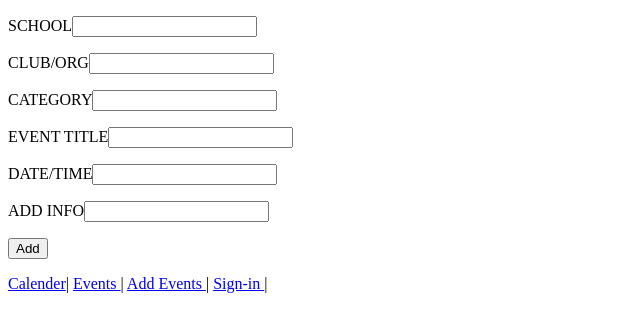
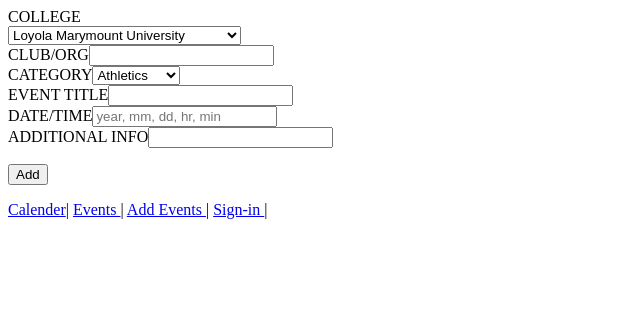
Before and after one commit to francisjodi/Eventful, a Python web app: template templates/addevent.html in a window 1280 px wide. Shown: the top 332 px of the page, without its empty margins (0-640 px from the left). Run offline with Jinja, Linux system fonts and the light colour scheme; the template is opened without the code that fills it, so the values that code supplies are empty.

Commit message:
changed addevent.html

```diff
--- a/templates/addevent.html
+++ b/templates/addevent.html
@@ -5,13 +5,31 @@
     <title>ADDEVENT</title>
 </head>
 <body>
-    <p>SCHOOL<input name = "query"></p>
-    <p>CLUB/ORG<input name = "query"></p>
-    <p>CATEGORY<input name = "query"></p>
-    <p>EVENT TITLE<input name = "query"></p>
-    <p>DATE/TIME<input name = "query"></p>
-    <p>ADD INFO<input name = "query"></p>
+  <form method="post" action="/addevent">
+    <div>COLLEGE</div>
+    <div><select name="college_name">
+      <option>Loyola Marymount University</option>
+      <option>University of California Los Angeles</option>
+      <option>Pepperdine University</option>
+      <option>University of Southern California</option>
+    </select></div>
+    <div>CLUB/ORG<input name = "organization_name"></div>
+    <div>CATEGORY<select name = "category">
+      <option>Athletics</option>
+      <option>Arts</option>
+      <option>Academics</option>
+      <option>Religion</option>
+      <option>Service</option>
+      <option>Greek Life</option>
+      <option>Culture</option>
+      <option>Volunteer</option>
+      <option>Housing</option>
+      <option>Other</option>
+    </select></div>
+    <div>EVENT TITLE<input name = "event_name"></div>
+    <div>DATE/TIME<input type="text" id="myInput" onkeyup="myFunction()" placeholder="year, mm, dd, hr, min"></div>
+    <div>ADDITIONAL INFO<input name = "additional_info"></div>
     <p><input type = "submit" value = "Add"></p>
+
+  </form>
     {%include "/templates/nav.html"%}
-</body>
-</html>
--- a/templates/eventpage.html
+++ b/templates/eventpage.html
@@ -18,7 +18,10 @@
     <li><a href="#">Greek Life</a></li>
     <li><a href="#"> Volunteer</a></li>
     <li><a href="#">Housing</a></li>
+    <li><a href="#">Other</a></li>
   </ul>
+
+
 
 </body>
 </html>
```
Also changed, not shown: 3 other files.
